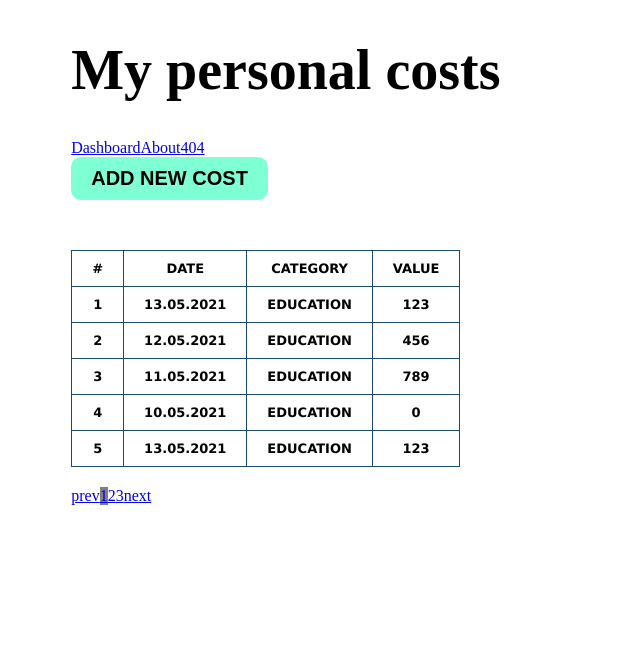
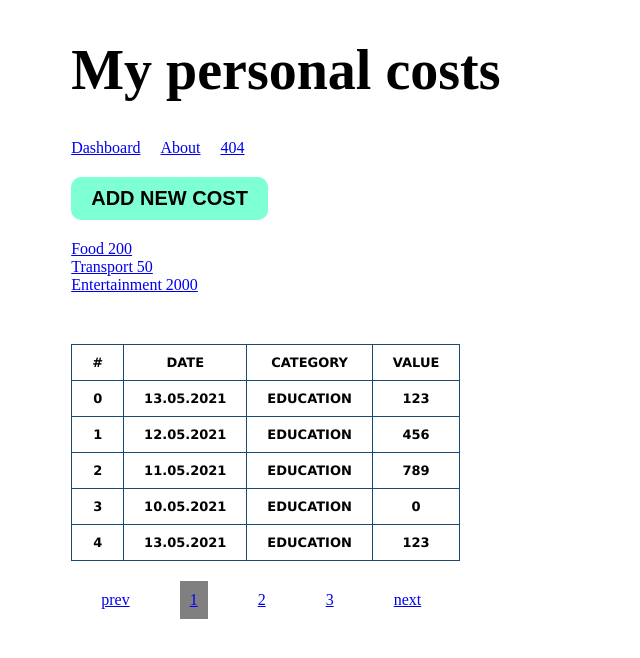
Before and after one commit to Mordukar/GV-Vue-Bezhenar, a Vue app in the folder hello-world/: page /dashboard/1 in a window 1280 px wide. Shown: the top 658 px of the page, without its empty margins (0-640 px from the left). Built offline with nearby package versions, Linux system fonts and the light colour scheme.

Commit message:
Finale commit

```diff
--- a/hello-world/src/App.vue
+++ b/hello-world/src/App.vue
@@ -2,9 +2,11 @@
   <div id="app">
         <header >
           <h1 class="header">My personal costs</h1>
-          <router-link to="/dashboard/1">Dashboard</router-link>
-          <router-link to="/about">About</router-link>
-          <router-link to="/404">404</router-link>
+          <div class="wrapper">
+            <router-link class="link" to="/dashboard/1">Dashboard</router-link>
+            <router-link class="link" to="/about">About</router-link>
+            <router-link class="link" to="/404">404</router-link>
+          </div>
         </header>
         <main>
           <router-view />
@@ -39,6 +41,9 @@ export default {
     transition-duration: .3s;
     transition-timing-function: ease;
   }
+  .wrapper{
+    margin: 30px 0;
+  }
   .fade-enter, .fade-leave-to /* .fade-leave-active до версии 2.1.8 */ {
     opacity: 0;
     overflow: hidden;
@@ -46,4 +51,8 @@ export default {
     margin: 0;
     padding: 0;
   }
+  .link{
+    display: inline-block;
+    margin-right: 20px;
+  }
 </style>
--- a/hello-world/src/components/Pagination.vue
+++ b/hello-world/src/components/Pagination.vue
@@ -41,7 +41,7 @@ export default {
   .wrapper{
     margin: 20px 0;
     display : flex;
-    & button {
+    & a {
       padding : 10px;
       margin : 0 20px;
     }
--- a/hello-world/src/components/PaymentForm.vue
+++ b/hello-world/src/components/PaymentForm.vue
@@ -19,9 +19,6 @@ export default {
       price: 0
     }
   },
-  props: {
-    items: Array
-  },
   methods: {
     ...mapMutations([
       'setNewPaymentsListData'
@@ -29,6 +26,17 @@ export default {
     save () {
       const { date, category, price } = this
       this.setNewPaymentsListData({ date, category, price })
+    }
+  },
+  mounted () {
+    this.date = new Date().toLocaleDateString()
+    this.category = this.$route.params.category
+    this.price = Number(this.$route.query.value)
+  },
+  watch: {
+    '$route.path': function () {
+      this.category = this.$route.params.category
+      this.price = Number(this.$route.query.value)
     }
   }
 }
--- a/hello-world/src/components/PaymentsList.vue
+++ b/hello-world/src/components/PaymentsList.vue
@@ -12,7 +12,7 @@
         </thead>
         <tbody>
           <tr v-for="(item, index) in currentElements" :key="index" class="resp-tab">
-            <th>{{ item.id }}</th>
+            <th>{{ index }}</th>
             <th>{{ item.date }}</th>
             <th>{{ item.category}}</th>
             <th>{{ item.price }}</th>
--- a/hello-world/src/page/PageDashboard.vue
+++ b/hello-world/src/page/PageDashboard.vue
@@ -1,6 +1,17 @@
 <template>
   <div>
     <Button @openForm="openForm"/>
+    <div class="wrapper">
+      <div @click="isActive = true">
+      <router-link :to="{ path: '/add/payment/Food?value=200'}">Food 200</router-link>
+    </div>
+    <div @click="isActive = true">
+      <router-link :to="{ path: '/add/payment/Transport?value=50'}">Transport 50</router-link>
+    </div>
+    <div @click="isActive = true">
+      <router-link :to="{ path: '/add/payment/Entertainment?value=2000'}">Entertainment 2000</router-link>
+    </div>
+    </div>
     <transition name="fade">
       <PaymentForm v-show="isActive" @add="onDataAdded" />
     </transition>
@@ -42,6 +53,9 @@ export default {
 </script>
 
 <style lang='scss'>
+  .wrapper{
+    margin: 20px 0;
+  }
   #app{
       max-width : 90%;
       margin : 0 auto;
--- a/hello-world/src/router/router.js
+++ b/hello-world/src/router/router.js
@@ -15,6 +15,16 @@ export default new Router({
       component: PageDashboard
     },
     {
+      path: '/add/payment/:category',
+      name: 'addPaymentPreset',
+      component: PageDashboard
+    },
+    {
+      path: '/add/payment*',
+      name: 'addPaymentManual',
+      component: PageDashboard
+    },
+    {
       path: '/about',
       name: 'about',
       component: PageAbout
--- a/hello-world/src/store/store.js
+++ b/hello-world/src/store/store.js
@@ -25,73 +25,61 @@ export default new Vuex.Store({
         setTimeout(() => {
           resolve([
             {
-              id: 1,
               date: '13.05.2021',
               category: 'Education',
               price: 123
             },
             {
-              id: 2,
               date: '12.05.2021',
               category: 'Education',
               price: 456
             },
             {
-              id: 3,
               date: '11.05.2021',
               category: 'Education',
               price: 789
             },
             {
-              id: 4,
               date: '10.05.2021',
               category: 'Education',
               price: 0
             },
             {
-              id: 5,
               date: '13.05.2021',
               category: 'Education',
               price: 123
             },
             {
-              id: 6,
               date: '12.05.2021',
               category: 'Education',
               price: 456
             },
             {
-              id: 7,
               date: '11.05.2021',
               category: 'Education',
               price: 789
             },
             {
-              id: 8,
               date: '10.05.2021',
               category: 'Education',
               price: 0
             },
             {
-              id: 9,
               date: '13.05.2021',
               category: 'Education',
               price: 123
             },
             {
-              id: 10,
               date: '12.05.2021',
               category: 'Education',
               price: 456
             },
             {
-              id: 11,
               date: '11.05.2021',
               category: 'Education',
               price: 789
             },
             {
-              id: 12,
               date: '10.05.2021',
               category: 'Education',
               price: 0
```
